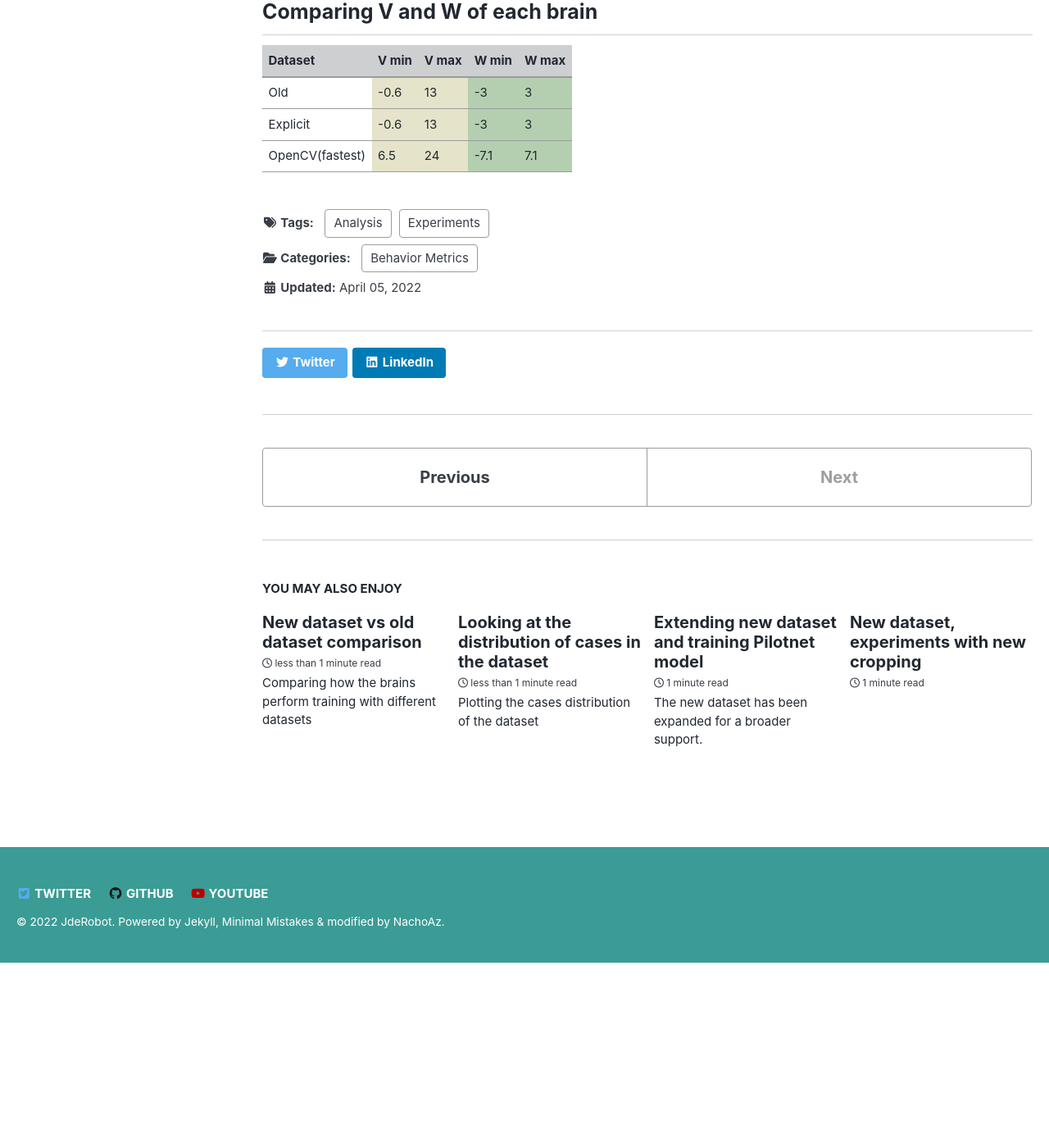
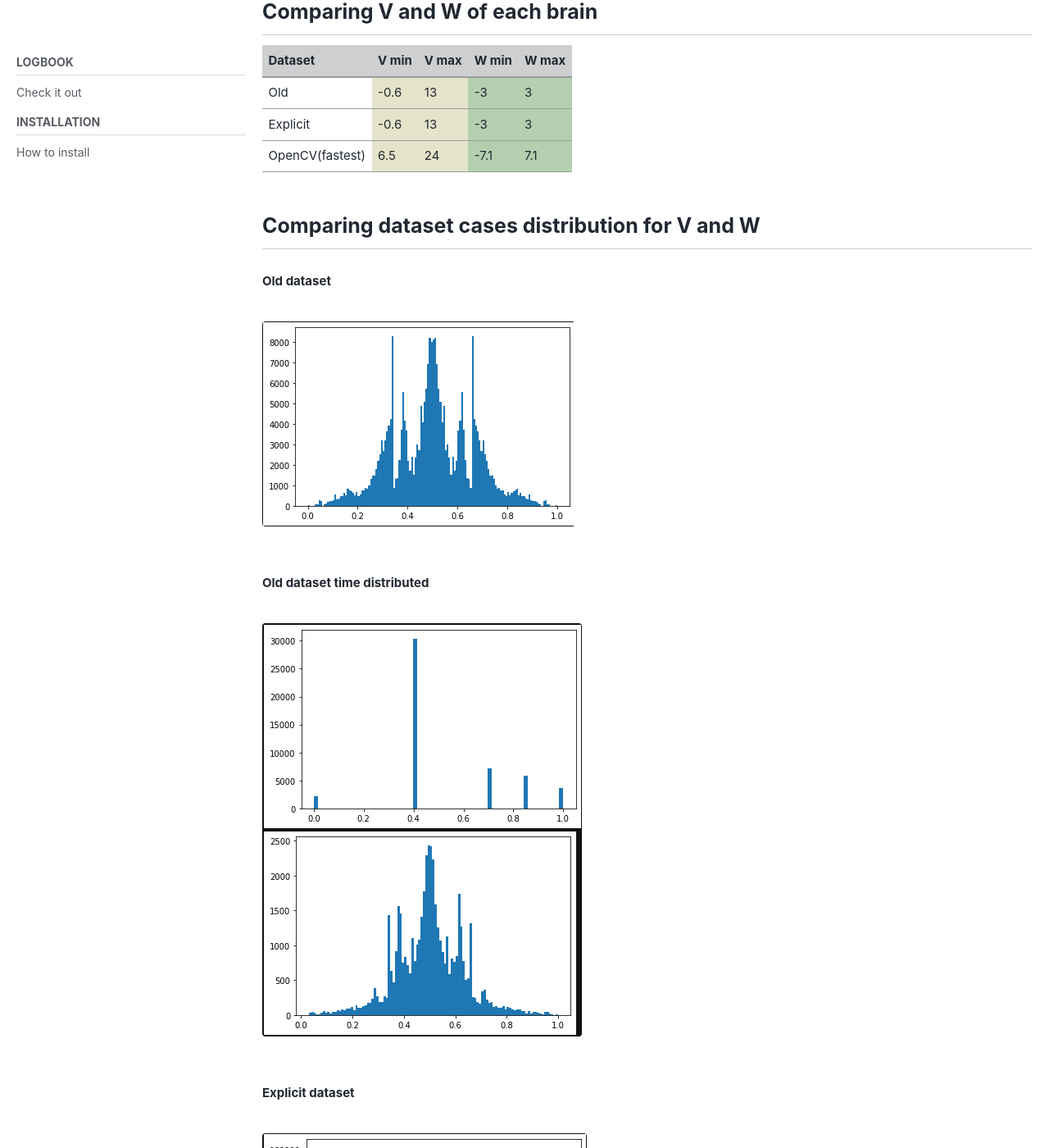
Before and after one commit to RoboticsLabURJC/2019-phd-sergio-paniego, a Jekyll site: the page built from docs/_posts/2022-04-05-opencv-new-dataset-comparison.md, in a window 1280 px wide and 1400 px high, scrolled down 1697 px. Shown: the whole window at 82% size. Built offline with Jekyll 4.4.1, drawn with Linux system fonts in a browser that asks for light colours; cached includes are drawn as plain includes; nearby versions of some CDN libraries; before the commit the page ends 2872 px from its top, so only the background shows below that; some of the changed text lies outside the part shown.

Commit message:
Updated blogpost

```diff
--- a/docs/_posts/2022-04-05-opencv-new-dataset-comparison.md
+++ b/docs/_posts/2022-04-05-opencv-new-dataset-comparison.md
@@ -15,7 +15,30 @@ tags:
 author: Sergio Paniego
 pinned: false
 
-
+gallery:
+  - url: /assets/images/logbook/20220405/explicit_dataset.png
+    image_path: /assets/images/logbook/20220405/explicit_dataset.png
+    alt: ""
+gallery1:
+  - url: /assets/images/logbook/20220405/explicit_dataset_time_distributed.png
+    image_path: /assets/images/logbook/20220405/explicit_dataset_time_distributed.png
+    alt: ""
+gallery2:
+  - url: /assets/images/logbook/20220405/old_dataset.png
+    image_path: /assets/images/logbook/20220405/old_dataset.png
+    alt: ""
+gallery3:
+  - url: /assets/images/logbook/20220405/old_dataset_time_distributed.png
+    image_path: /assets/images/logbook/20220405/old_dataset_time_distributed.png
+    alt: ""
+gallery4:
+  - url: /assets/images/logbook/20220405/opencv_dataset.png
+    image_path: /assets/images/logbook/20220405/opencv_dataset.png
+    alt: ""
+gallery5:
+  - url: /assets/images/logbook/20220405/opencv_dataset_time_distributed.png
+    image_path: /assets/images/logbook/20220405/opencv_dataset_time_distributed.png
+    alt: ""
 
 ---
 
@@ -343,3 +366,20 @@ pinned: false
 </tr>
 </tbody>
 </table>
+
+## Comparing dataset cases distribution for V and W
+
+#### Old dataset
+{% include gallery id="gallery2" caption="" %}
+#### Old dataset time distributed
+{% include gallery id="gallery3" caption="" %}
+
+#### Explicit dataset
+{% include gallery id="gallery" caption="" %}
+#### Explicit dataset time distributed
+{% include gallery id="gallery1" caption="" %}
+
+#### OpenCV dataset
+{% include gallery id="gallery4" caption="" %}
+#### OpenCV dataset time distributed
+{% include gallery id="gallery5" caption="" %}
```
Also changed, not shown: docs/assets/images/logbook/20220405/explicit_dataset.png (added), docs/assets/images/logbook/20220405/explicit_dataset_time_distributed.png (added), docs/assets/images/logbook/20220405/old_dataset.png (added), docs/assets/images/logbook/20220405/old_dataset_time_distributed.png (added), docs/assets/images/logbook/20220405/opencv_dataset.png (added), docs/assets/images/logbook/20220405/opencv_dataset_time_distributed.png (added).
